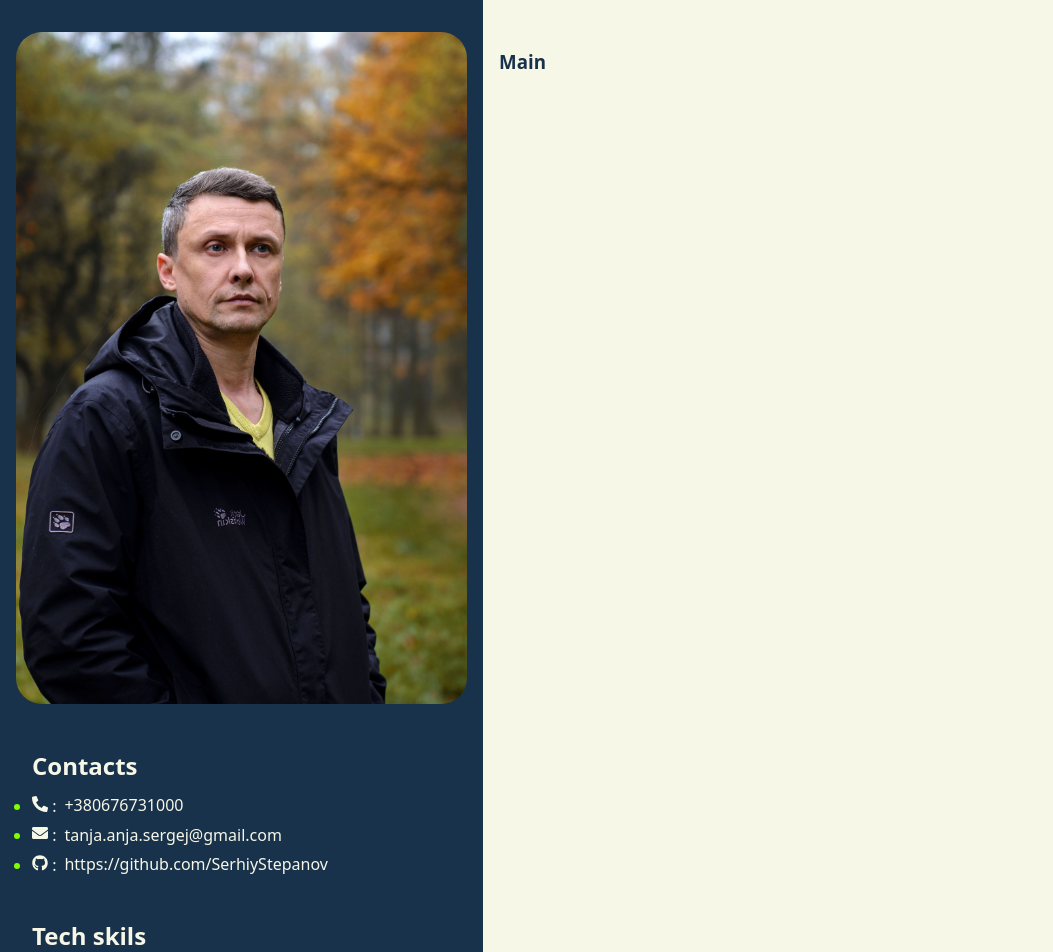
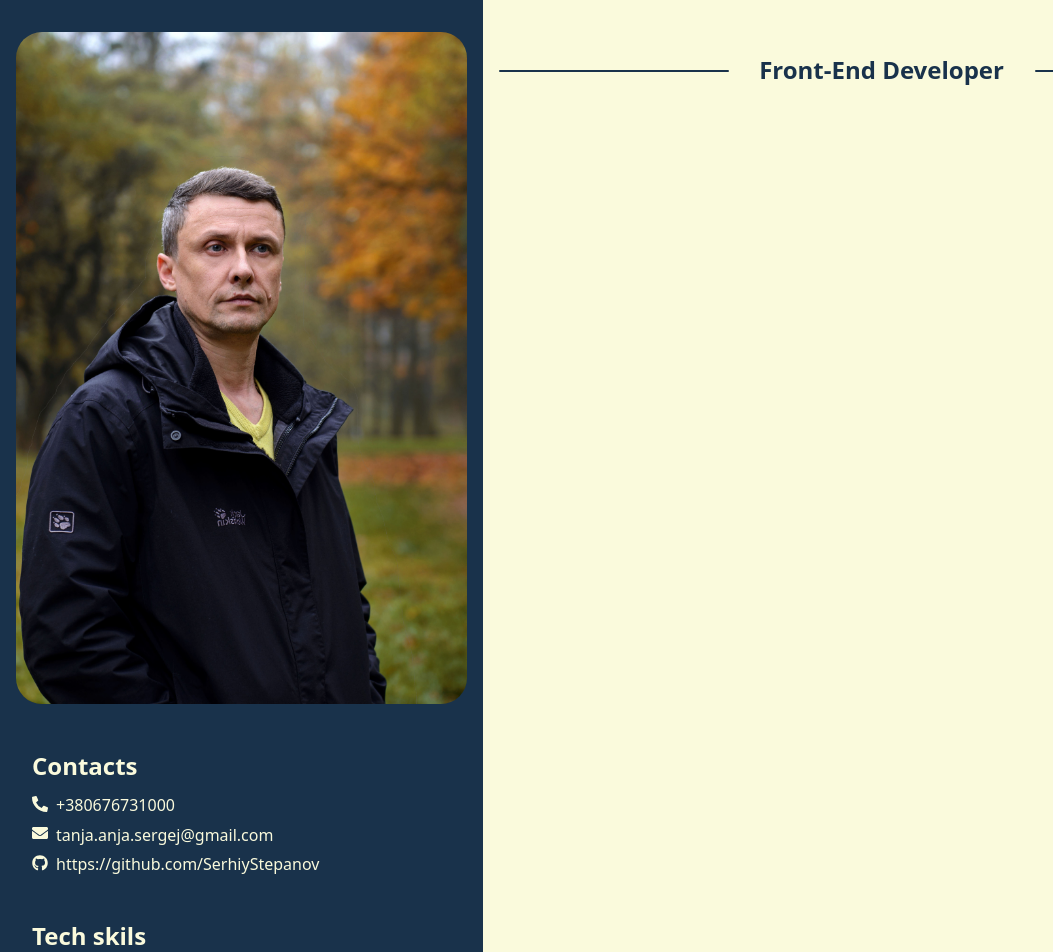
Before and after one commit to SerhiyStepanov/resume, a React (Create React App) app: page / in a window 1280 px wide. Shown: the top 952 px of the page, without its empty margins (0-1053 px from the left). Built offline with nearby package versions, Linux system fonts and the light colour scheme.

Commit message:
add before and after

```diff
--- a/src/components/main/Main.js
+++ b/src/components/main/Main.js
@@ -3,7 +3,7 @@ import s from "./main.module.css";
 export default function Main({ children }) {
   return (
     <div className={s.container}>
-      <h3 className={s.title}>Main</h3>
+      <h3 className={s.title}>Front-End Developer</h3>
     </div>
   );
 }
--- a/src/components/main/main.module.css
+++ b/src/components/main/main.module.css
@@ -7,5 +7,34 @@
 
 .title {
   display: block;
+  position: relative;
+  text-align: center;
+  font-size: 24px;
   color: var(--dark-color);
 }
+
+.title::after {
+  content: "";
+  position: absolute;
+  transform: translateY(14px);
+  top: 0;
+  right: 0;
+
+  width: 30%;
+  height: 2px;
+  background-color: var(--dark-color);
+  border-radius: 1px;
+}
+
+.title::before {
+  content: "";
+  position: absolute;
+  transform: translateY(14px);
+  top: 0;
+  left: 0;
+
+  width: 30%;
+  height: 2px;
+  background-color: var(--dark-color);
+  border-radius: 1px;
+}
--- a/src/components/sideBar/SideBar.js
+++ b/src/components/sideBar/SideBar.js
@@ -13,30 +13,30 @@ export default function SideBar({ children }) {
       <div className={s.box}>
         <h4 className={s.title}>Contacts</h4>
         <ul className={s.list}>
-          <li className={s.listItem}>
+          <li className={s.listItems}>
             <div className={s.thumb}>
               <span className={s.span}>
-                <FaPhoneAlt /> :
+                <FaPhoneAlt />
               </span>
               <a className={s.link} href="tel:380676731000">
                 +380676731000
               </a>
             </div>
           </li>
-          <li className={s.listItem}>
+          <li className={s.listItems}>
             <div className={s.thumb}>
               <span className={s.span}>
-                <FaEnvelope /> :
+                <FaEnvelope />
               </span>
               <a className={s.link} href="mailto:tanja.anja.sergej@gmail.com">
                 tanja.anja.sergej@gmail.com
               </a>
             </div>
           </li>
-          <li className={s.listItem}>
+          <li className={s.listItems}>
             <div className={s.thumb}>
               <span className={s.span}>
-                <FaGithub /> :
+                <FaGithub />
               </span>
               <a className={s.link} href="https://github.com/SerhiyStepanov">
                 https://github.com/SerhiyStepanov
--- a/src/components/sideBar/sideBar.module.css
+++ b/src/components/sideBar/sideBar.module.css
@@ -32,6 +32,10 @@
   margin-bottom: 10px;
 }
 
+.listItems {
+  list-style: none;
+}
+
 .listItem {
   color: var(--acсent-color);
 }
@@ -53,7 +57,7 @@
   color: var(--acсent-color);
   text-decoration-style: solid;
   transform: scale(1.03);
-  transition: transform 250ms var(--cubic);
+  transition: transform 300ms var(--cubic);
 }
 
 .link:after {
@@ -93,7 +97,7 @@
 
 @media (prefers-reduced-motion: no-preference) {
   .Applogo {
-    animation: Applogo-spin infinite 20s linear;
+    animation: Applogo-spin infinite 32s linear;
   }
 }
 
--- a/src/index.css
+++ b/src/index.css
@@ -20,9 +20,9 @@ img {
 
 :root {
   --primary-color: ;
-  --acсent-color: rgb(127, 255, 0);
+  --acсent-color: rgb(155, 255, 55);
   --dark-color: rgb(25, 50, 75);
-  --light-color: rgb(247, 247, 232);
+  --light-color: rgb(250, 250, 220);
 
   --cubic: cubic-bezier(0.23, 1, 0.32, 1);
 }
```
